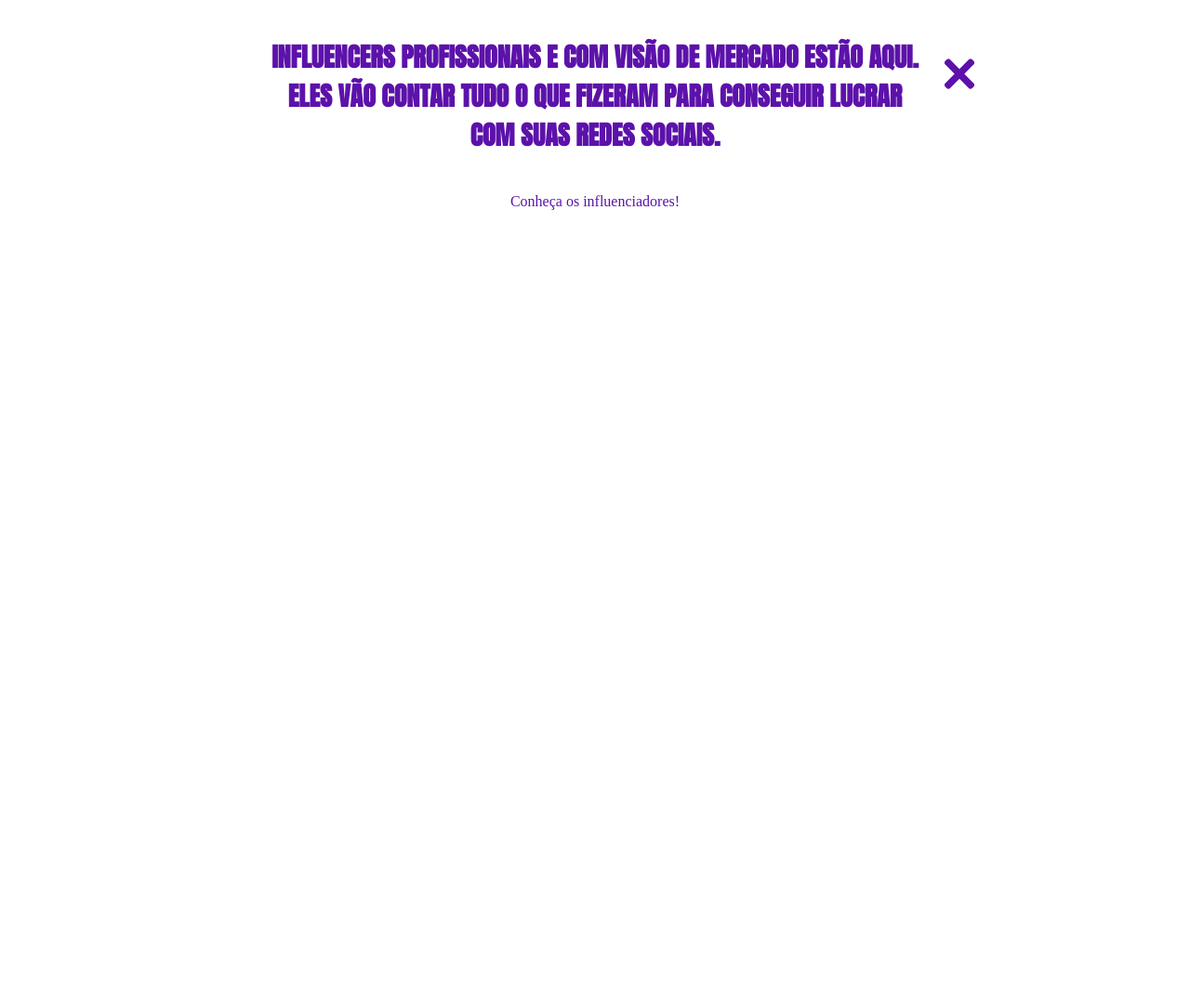
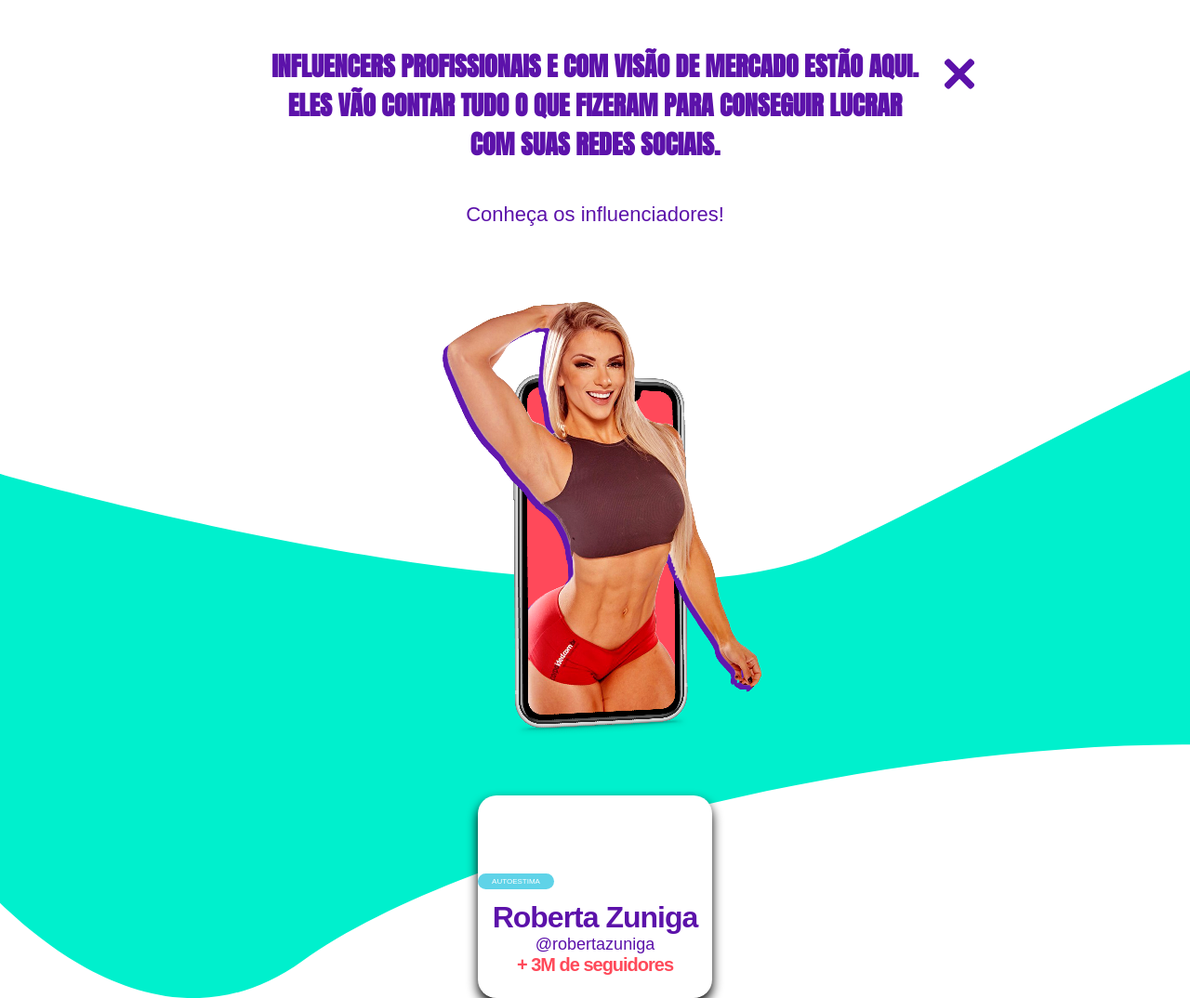
Before and after one commit to dayhele/jobs-segredos-influencia, a plain HTML site: page index.html in a window 1280 px wide. Shown: the part 884-1958 px from the top of the page at 93% size. Before the commit the page ends 1110 px from the top, so only its background shows below. Drawn offline with Linux system fonts and the light colour scheme; a web font is replaced by a local one.

Commit message:
ajustes na fotos do influencer e card com infos

```diff
--- a/index.html
+++ b/index.html
@@ -7,8 +7,8 @@
     <link rel="preconnect" href="https://fonts.gstatic.com" />
     <link
       href="https://fonts.googleapis.com/css2?family=Anton&display=swap"
-      rel="stylesheet"
-    />
+      rel="stylesheet"/>
+      <link rel="stylesheet" href="https://use.typekit.net/guy6bax.css">
     <link rel="stylesheet" href="/styles/main.css" />
     <title>Segredos da Influência</title>
   </head>
@@ -58,12 +58,40 @@
       </div>
     </header>
 
-    <main class="main">
-      <h2 class="main__title">
-        Influencers profissionais e com visão de mercado estão aqui. Eles vão
-        contar tudo o que fizeram para conseguir lucrar com suas redes sociais.
-      </h2>
-      <p class="main__get-to-know">Conheça os influenciadores!</p>
+    <main class="main" id="influencers">
+      <div class="main__content">
+        <h2 class="main__title">
+          Influencers profissionais e com visão de mercado estão aqui. Eles vão
+          contar tudo o que fizeram para conseguir lucrar com suas redes sociais.
+        </h2>
+        <p class="main__get-to-know">Conheça os influenciadores!</p>
+      </div>
+      <div class="main__row-1">
+        <div class="influencers__content">
+          <div class="influencer__img">
+            <img src="/assets/img/modelos.png" alt="">
+          </div>
+          <div class="influencer__card">
+            <div class="influencer__infos">
+              <span class="category">
+                AUTOESTIMA
+              </span>
+              <h3 class="influencer__name">
+                Roberta Zuniga
+              </h3>
+              <p class="influencer__user">
+                @robertazuniga
+              </p>
+              <small class="influencer__followers">
+                + 3M de seguidores
+              </small>
+            </div>
+          </div>
+        </div>
+      </div>
+      <div class="main__row-2">
+
+      </div>
     </main>
   </body>
 </html>
--- a/styles/main.scss
+++ b/styles/main.scss
@@ -65,7 +65,6 @@
 }
 
 .hero__bottom {
-
   padding: 32px 0 12px;
 
   .deco__two {
@@ -86,14 +85,13 @@
     font-size: 28px;
     text-decoration: none;
   }
-  .arrow__button{
+  .arrow__button {
     display: flex;
     justify-content: center;
 
     .arrow__img {
       width: 32px;
     }
-
   }
 }
 
@@ -102,15 +100,95 @@
 
   .main__title {
     font-family: "Anton", sans-serif;
-    color: #5C12AA;
+    color: #5c12aa;
     font-size: 28px;
-    padding: 42px 292px;
+    padding: 52px 292px 0;
     text-transform: uppercase;
     text-align: center;
   }
 
   .main__get-to-know {
     text-align: center;
-    color: #5C12AA;
+    color: #5c12aa;
+    font-family: "acumin-pro", sans-serif;
+    font-size: 22px;
+    font-weight: 400;
+    font-style: normal;
+    padding: 42px 0;
+  }
+
+  .main__row-1 {
+    background-color: #fff;
+    background-image: url("/assets/img/acqua-deco.svg");
+    background-repeat: no-repeat;
+    background-size: cover;
+    display: flex;
+    justify-content: center;
+
+    .influencers__content {
+      display: flex;
+      flex-direction: column;
+    }
+
+    .influencer__img {
+      display: flex;
+      flex-direction: column;
+      justify-content: center;
+    }
+
+    .influencer__infos {
+      background-color: #fff;
+      box-shadow: 0px 6px 12px;
+      width: 252px;
+      justify-content: center;
+      flex-direction: column;
+      display: flex;
+      border-radius: 20px;
+      padding: 72px 0 24px 0;
+    }
+
+    .influencer__card {
+      text-align: center;
+      display: flex;
+      justify-content: center;
+
+
+    }
+
+    .category {
+      background-color: #5fd3e8;
+      border-radius: 12px;
+      font-size: 8px;
+      color: #fff;
+      padding: 4px 12px;
+      font-family: "acumin-pro", sans-serif;
+      font-weight: 300;
+      margin-top: 12px;
+      width: 82px;
+    }
+
+    .influencer__name {
+      padding: 12px 0 0;
+      color: #5c12aa;
+      font-family: acumin-pro-extra-condensed, sans-serif;
+      font-weight: 800;
+      font-size: 32px;
+      letter-spacing: -1px;
+    }
+
+    .influencer__user {
+      font-family: "acumin-pro", sans-serif;
+      font-weight: 300;
+      color: #5c12aa;
+      font-size: 18px;
+    }
+
+    .influencer__followers {
+      color: #ff4a5a;
+      font-family: acumin-pro, sans-serif;
+      font-weight: 700;
+      font-size: 20px;
+      letter-spacing: -1px;
+    }
   }
 }
```
Also changed, not shown: assets/img/modelos.png (added), styles/main.css, 1 other file.
